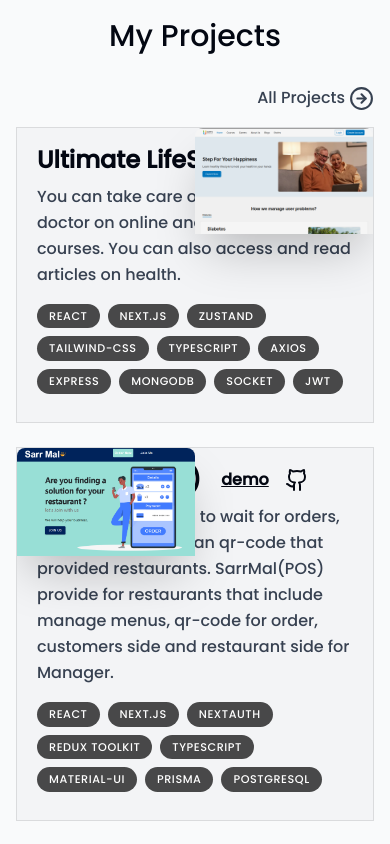
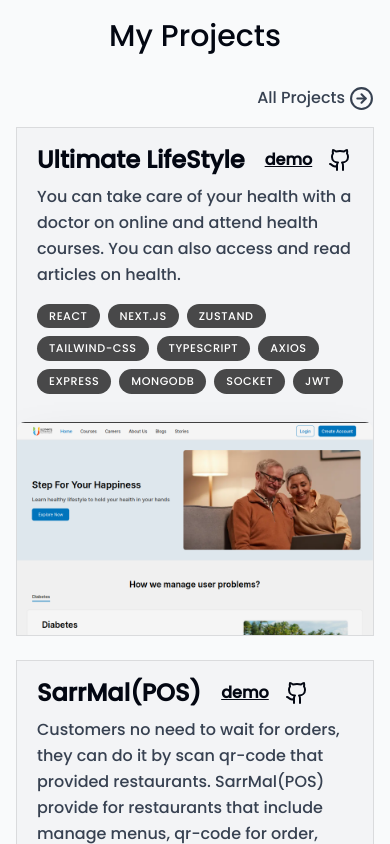
Before and after one commit to nyeinminhtet/portfolio, a Next.js app: page / in a window 390 px wide. Shown: the part 1480-2324 px from the top of the page. Built offline with nearby package versions, Linux system fonts and the light colour scheme; no server answers.

Commit message:
fixed:pj-layout

```diff
--- a/app/projects/page.tsx
+++ b/app/projects/page.tsx
@@ -26,7 +26,7 @@
       </div>
 
       {/* all projects */}
-      <section className="scroll-mt-28 mb-28 grid grid-cols-1 md:grid-cols-2 gap-5 md:gap-3">
+      <section className="scroll-mt-28 mb-28 grid grid-cols-1 mx-auto lg:grid-cols-2 gap-5 md:gap-3">
         {projectsData.map((project, index) => {
           const { title, demo, description, tags, github, imageUrl } = project;
           return (
@@ -35,14 +35,14 @@
                 className=" bg-gray-100 group relative flex flex-col md:flex-row gap-x-3 max-w-[40rem] Borderblack overflow-hidden hover:bg-gray-200 transition sm:pr-18
                              sm:h-[28rem] dark:bg-gray-800 dark:hover:bg-gray-700 rounded-xl"
               >
-                <div className="px-5 pt-4 pb-7 sm:pl-5 sm:pr-2 sm:pt-5 sm:max-w-[50%] flex flex-col h-full">
+                <div className="px-5 pt-4 pb-7 sm:pl-5 sm:pr-2 sm:pt-5 md:max-w-[50%] flex flex-col h-full">
                   <div className="flex gap-2 items-center">
-                    <h3 className="relative text-2xl font-semibold dark:text-gray-200">
+                    <h3 className="relative text-xl lg:text-2xl font-semibold dark:text-gray-200">
                       {title}
                       <motion.hr className="underline-animation group-hover:w-full" />
                     </h3>
 
-                    <div className="flex gap-4 absolute right-5 top-5">
+                    <div className="hidden md:flex gap-4 absolute right-5 top-5">
                       <Link
                         href={demo}
                         target="_blank"
--- a/components/project.tsx
+++ b/components/project.tsx
@@ -36,7 +36,7 @@
       className="mb-3 sm:mb-6 last:mb-0 group"
     >
       <section
-        className=" bg-gray-100 group flex flex-col md:flex-row max-w-[52rem] Borderblack overflow-hidden hover:bg-gray-200 transition md:pr-18
+        className=" bg-gray-100 group flex flex-col lg:flex-row max-w-[52rem] Borderblack overflow-hidden hover:bg-gray-200 transition md:pr-18
       relative  md:h-[23rem] dark:bg-gray-800 "
       >
         <div className="px-5 pt-4 pb-7 md:pl-10 md:pr-2 md:pt-10 md:max-w-[50%] flex flex-col h-full md:group-even:ml-[50%]">
@@ -74,14 +74,14 @@
           </ul>
         </div>
 
-        <div className="absolute w-1/2 group-even:left-0 group-odd:right-0">
+        <div className="md:absolute w-full md:w-1/2 group-even:left-0 group-odd:right-0">
           <Image
             src={imageUrl}
             alt="project"
             quality={100}
             priority
             className="md:absolute lg:group-last:mt-10 transition
-              md:right-0 w-full object-cover md:w-[25.25rem] md:group-last:w-[27rem] rounded-t-lg shadow-2xl"
+              md:right-0 w-full object-contain md:w-[25.25rem] md:group-last:w-[27rem] rounded-t-lg shadow-2xl"
           />
         </div>
       </section>
--- a/components/projects.tsx
+++ b/components/projects.tsx
@@ -19,7 +19,7 @@
       <div className="flex justify-between mb-4">
         <div />
         <p
-          className="hover:opacity-75 cursor-pointer flex gap-1 text-gray-700 dark:text-zinc-400"
+          className="flex hover:opacity-75 cursor-pointer  gap-1 text-gray-700 dark:text-zinc-400"
           onClick={() => router.push("/projects")}
         >
           All Projects <ArrowRightCircle size={25} />
```
